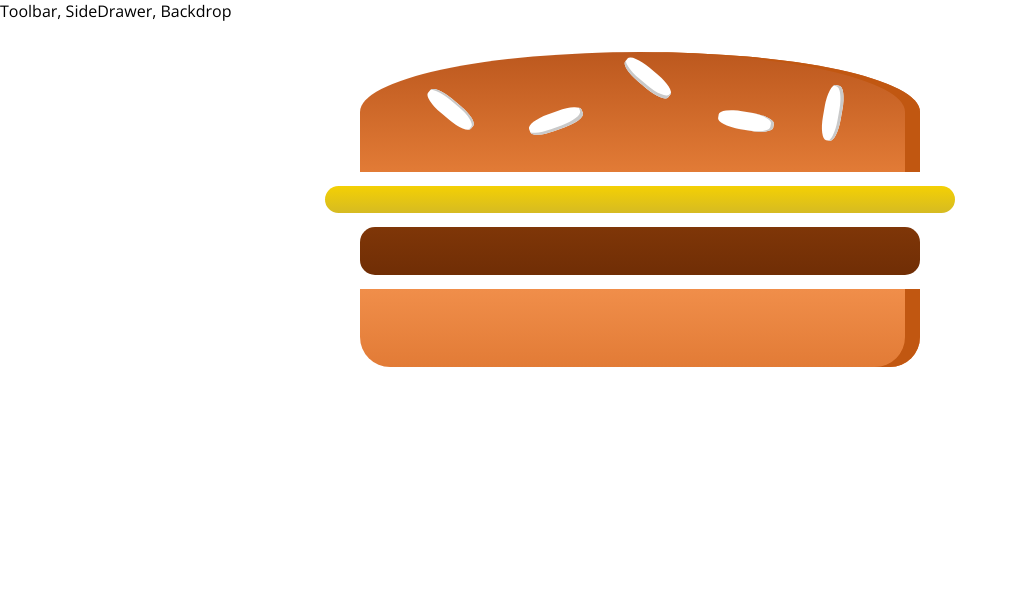
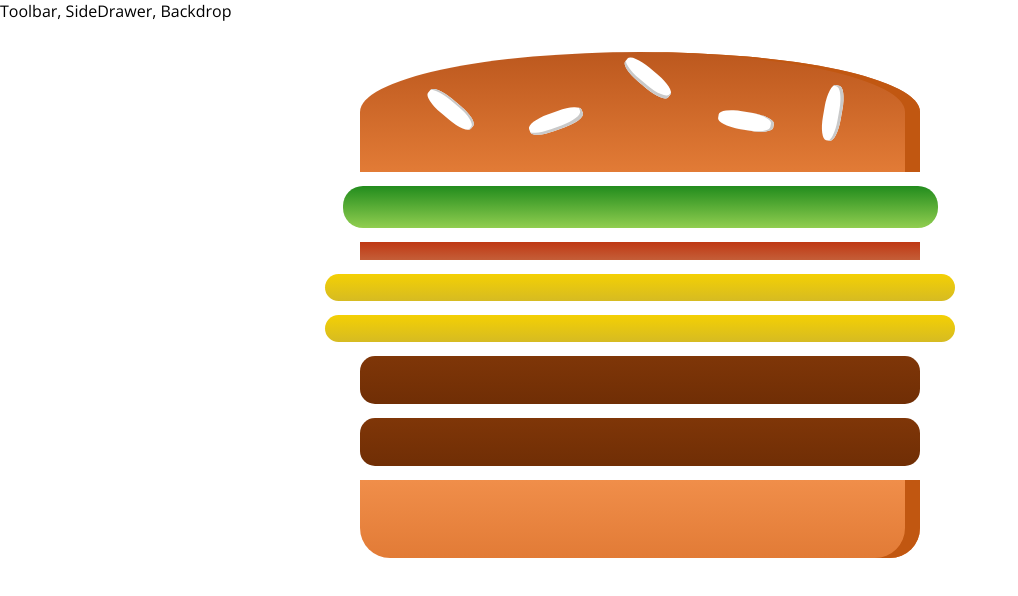
Before and after one commit to QurcoJr/burger-app, a React (Create React App) app: page / in a window 1280 px wide. Shown: the top 596 px of the page, without its empty margins (0-1018 px from the left). Built offline with nearby package versions, Linux system fonts and the light colour scheme; the HTML template or start-up script is replaced by a standard one.

Commit message:
output burger ingredient dynamicly

```diff
--- a/src/components/Burger/Burger.js
+++ b/src/components/Burger/Burger.js
@@ -4,11 +4,16 @@
 import BurgerIngredient from './BurgerIngerdient/BurgerIngredient';
 
 const Burger = props => {
+  const transformedIngredients = Object.keys(props.ingredients).map(igKey => {
+    return [...Array(props.ingredients[igKey])].map((_, i) => {
+      return <BurgerIngredient key={igKey + i} type={igKey} />;
+    });
+  });
+
   return (
     <div className={classes.Burger}>
       <BurgerIngredient type="bread-top" />
-      <BurgerIngredient type="cheese" />
-      <BurgerIngredient type="meat" />
+      {transformedIngredients}
       <BurgerIngredient type="bread-bottom" />
     </div>
   );
--- a/src/containers/BurgerBuilder/BurgerBuilder.js
+++ b/src/containers/BurgerBuilder/BurgerBuilder.js
@@ -3,10 +3,19 @@
 import Burger from '../../components/Burger/Burger';
 
 class BurgerBuilder extends Component {
+  state = {
+    ingredients: {
+      salad: 1,
+      bacon: 1,
+      cheese: 2,
+      meat: 2
+    }
+  };
+
   render() {
     return (
       <>
-        <Burger />
+        <Burger ingredients={this.state.ingredients} />
       </>
     );
   }
```
